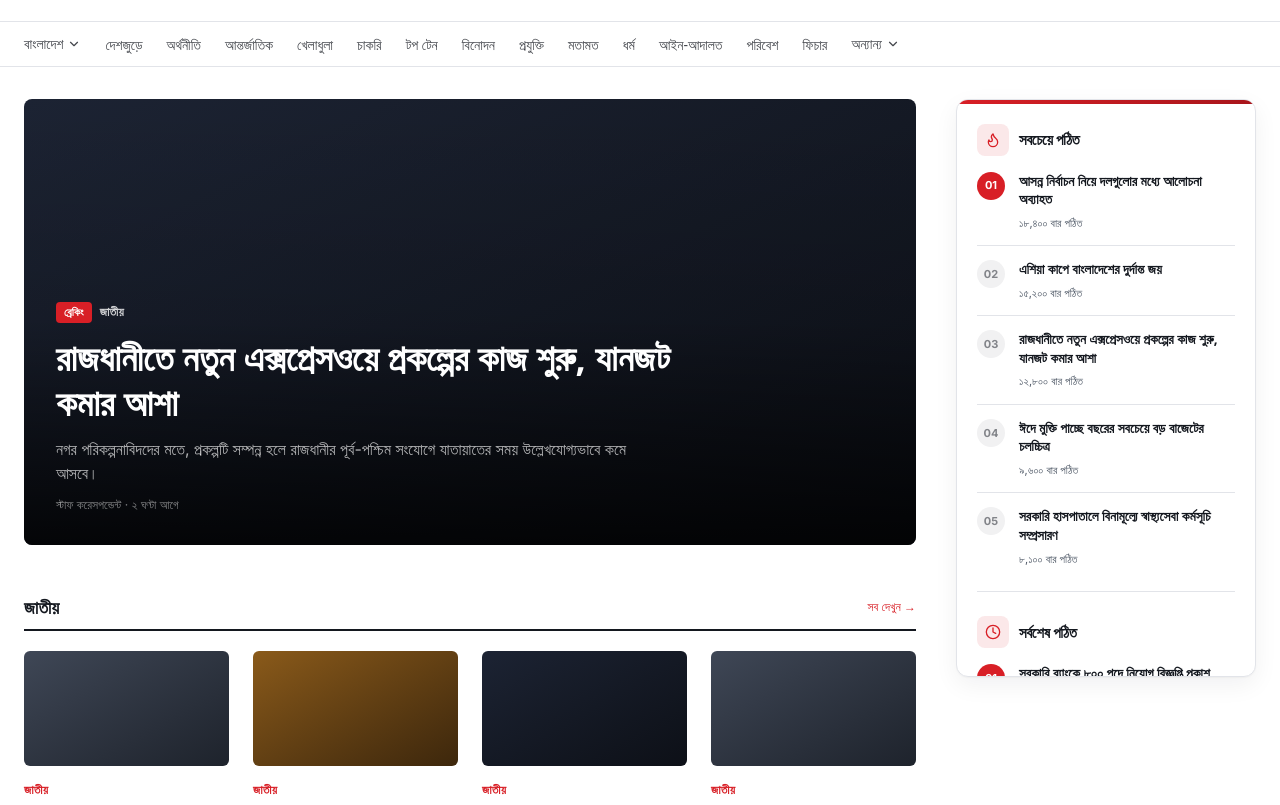
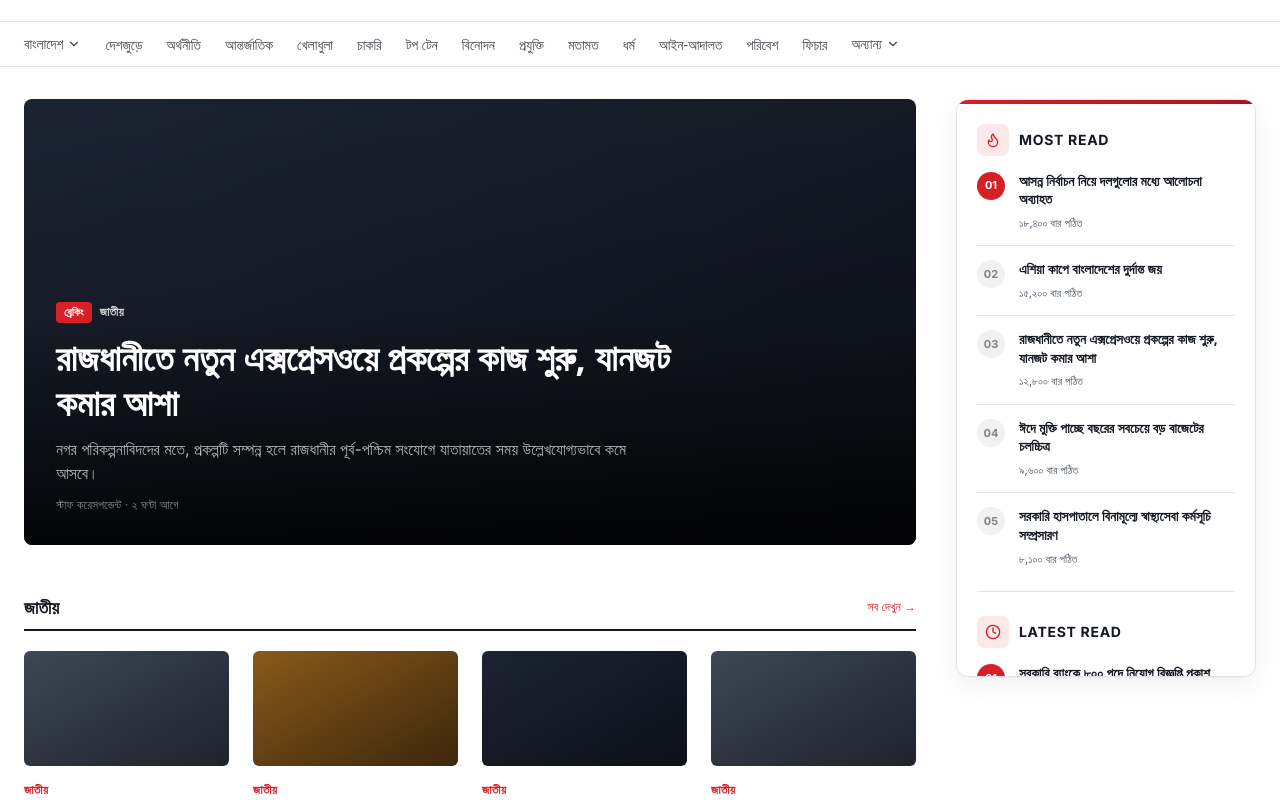
Before and after one commit to SabbirHossain-02/linknews24, a Next.js app in the folder apps/web/: page / in a window 1280 px wide. Shown: the part 400-1205 px from the top of the page. Built offline with nearby package versions, Linux system fonts and the light colour scheme.

Commit message:
Use English section labels in the reading sidebar
"Most Read" / "Latest Read" as uppercase kicker-style labels, a
common pattern in premium editorial sidebars even on non-English
sites, while the actual article content stays in Bengali.

```diff
--- a/apps/web/src/components/home/RankedArticleList.tsx
+++ b/apps/web/src/components/home/RankedArticleList.tsx
@@ -19,7 +19,7 @@ export function RankedArticleList({
         <span className="flex h-8 w-8 shrink-0 items-center justify-center rounded-lg bg-brand-crimson/10 text-brand-crimson">
           <Icon className="h-4 w-4" />
         </span>
-        <h2 className="text-[15px] font-bold tracking-tight text-brand-navy">
+        <h2 className="font-ui text-sm font-bold uppercase tracking-wider text-brand-navy">
           {title}
         </h2>
       </div>
--- a/apps/web/src/components/home/ReadingSidebar.tsx
+++ b/apps/web/src/components/home/ReadingSidebar.tsx
@@ -16,14 +16,14 @@ export function ReadingSidebar({
         <div className="flex flex-col divide-y divide-border p-5">
           <div className="pb-6">
             <RankedArticleList
-              title="সবচেয়ে পঠিত"
+              title="Most Read"
               icon={Flame}
               articles={mostRead}
               showViewCount
             />
           </div>
           <div className="pt-6">
-            <RankedArticleList title="সর্বশেষ পঠিত" icon={Clock} articles={latestRead} />
+            <RankedArticleList title="Latest Read" icon={Clock} articles={latestRead} />
           </div>
         </div>
       </div>
```
